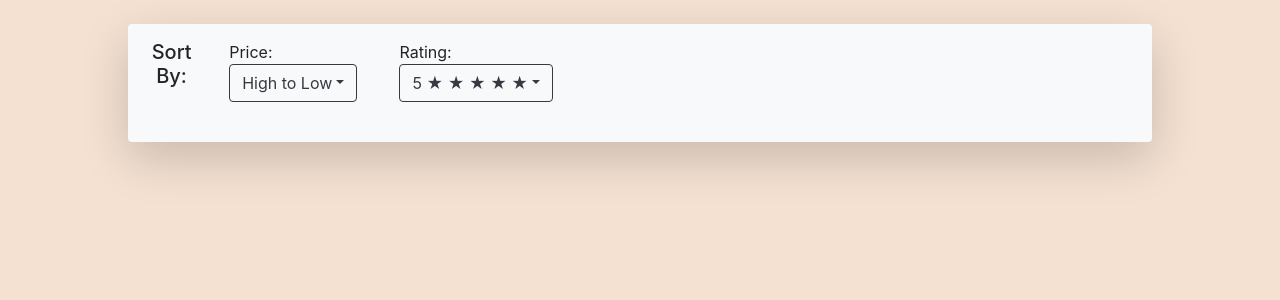
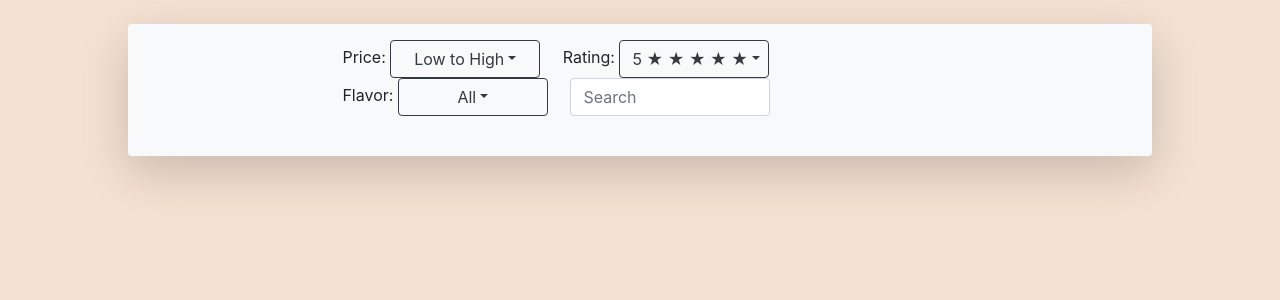
Before and after one commit to thomaspcole/ism452, a PHP site: page /products.php in a window 1280 px wide. Shown: the part 58-358 px from the top of the page. Run offline with PHP 8.4, Linux system fonts and the light colour scheme; data that the repository does not hold is empty.

Commit message:
Updated filter options on products page.

```diff
--- a/src/css/master.css
+++ b/src/css/master.css
@@ -37,12 +37,13 @@ table{
 .alertContainer{
   max-width: 20%;
   position: absolute !important;
-  top: 15%;
+  top: 20%;
   right: 0;
   left: 0;
   margin: auto;
   z-index: 100;
   opacity: 0;
+  pointer-events: none;
 }
 
 /* Tweak bootstrap */
@@ -62,6 +63,10 @@ table{
 
 .carousel-item{
   max-height: 400px;
+}
+
+.dropdown-toggle{
+  width:150px !important;
 }
 
 
--- a/src/js/productFilter.js
+++ b/src/js/productFilter.js
@@ -12,11 +12,10 @@ $(document).ready(function(){
 $('.dropdown-menu > a').click(function(e){
     var x = this.innerHTML;
     var id = this.parentElement.parentElement.childNodes[1].id;
-    //console.log(id, x);
+    //console.log(id, x, this.id);
     $("#"+id).text(x);
 });
 
-
 function reloadWithFilter(filter){
-  window.location.href = "/products.php?" + filter
+  window.location.href = "/products.php?filter=" + filter
 }
--- a/src/products.php
+++ b/src/products.php
@@ -22,36 +22,46 @@
 
 
     <div class="container-fluid shadow-lg p-3 mb-5 bg-light rounded">
-      <div class="row">
-        <div class="col-1" style="text-align:center">
-          <h5>Sort By:</h5>
-        </div>
-        <div class="col-2 mx-auto" style="text-align:left">
+      <div class="row mx-auto" style="width:60%; text-align: center">
           <div class="dropdown">
             Price:
             <button class="btn btn-outline-dark dropdown-toggle" type="button" data-toggle="dropdown" id="priceFilter"></button>
             <div class="dropdown-menu">
-              <a class="dropdown-item">High to Low</a>
-              <a class="dropdown-item">Low to High</a>
+              <a class="dropdown-item" id="lh">Low to High</a>
+              <a class="dropdown-item" id="hl">High to Low</a>
             </div>
           </div>
-        </div>
-        <div class="col-2" style="text-align:left">
+          &nbsp;
+          &nbsp;
+          &nbsp;
           <div class="dropdown">
             Rating:
             <button class="btn btn-outline-dark dropdown-toggle" type="button" data-toggle="dropdown" id="ratingFilter"></button>
             <div class="dropdown-menu">
-              <a class="dropdown-item">5 &#9733; &#9733; &#9733; &#9733; &#9733;</a>
-              <a class="dropdown-item">4 &#9733; &#9733; &#9733; &#9733; &#9734;</a>
-              <a class="dropdown-item">3 &#9733; &#9733; &#9733; &#9734; &#9734;</a>
-              <a class="dropdown-item">2 &#9733; &#9733; &#9734; &#9734; &#9734;</a>
-              <a class="dropdown-item">1 &#9733; &#9734; &#9734; &#9734; &#9734;</a>
+              <a class="dropdown-item" id="5s">5 &#9733; &#9733; &#9733; &#9733; &#9733;</a>
+              <a class="dropdown-item" id="4s">4 &#9733; &#9733; &#9733; &#9733; &#9734;</a>
+              <a class="dropdown-item" id="3s">3 &#9733; &#9733; &#9733; &#9734; &#9734;</a>
+              <a class="dropdown-item" id="2s">2 &#9733; &#9733; &#9734; &#9734; &#9734;</a>
+              <a class="dropdown-item" id="1s">1 &#9733; &#9734; &#9734; &#9734; &#9734;</a>
             </div>
           </div>
-        </div>
-        <div class="col">
-
-        </div>
+          &nbsp;
+          &nbsp;
+          &nbsp;
+          <div class="dropdown">
+            Flavor:
+            <button class="btn btn-outline-dark dropdown-toggle" type="button" data-toggle="dropdown" id="flavorFilter"></button>
+            <div class="dropdown-menu">
+              <a class="dropdown-item" id="all">All</a>
+              <a class="dropdown-item" id="chocolate">Chocolate</a>
+              <a class="dropdown-item" id="vanillia">Vanillia</a>
+              <a class="dropdown-item" id="red">Red Velvet</a>
+            </div>
+          </div>
+          &nbsp;
+          &nbsp;
+          &nbsp;
+          <input class="form-control" type="text" placeholder="Search" style="width:200px">
       </div>
       <script src="js/productFilter.js">
 
@@ -64,7 +74,7 @@
         include 'backend/db.php';
 
         $db = new db;
-        $sql="SELECT * FROM productTest";
+        $sql="SELECT * FROM productTest ORDER BY price ASC";
         $result = $db->queryDatabase($sql);
 
 
```
